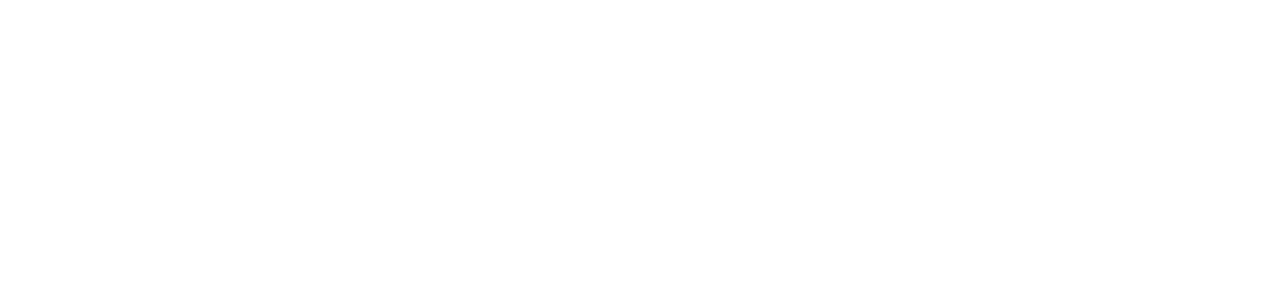
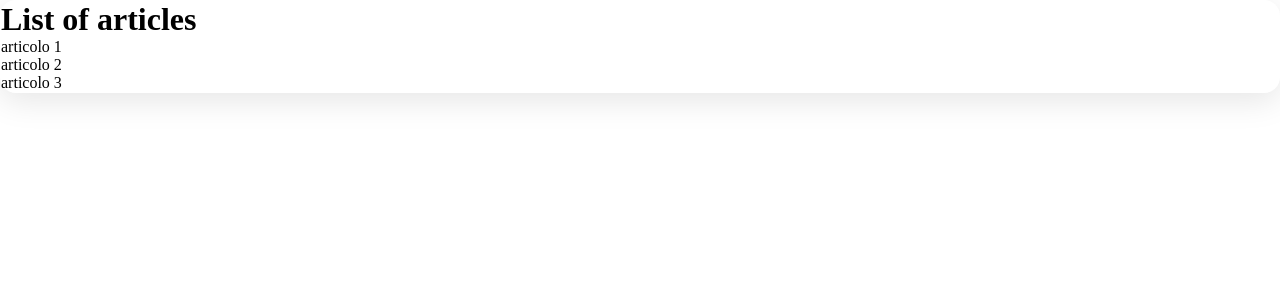
Before and after one commit to andrealoda/react-form, a React (Vite) app: page / in a window 1280 px wide. Shown: the top 300 px of the page. Built offline with nearby package versions, Linux system fonts and the light colour scheme.

Commit message:
introduce a list of articles

```diff
--- a/src/App.jsx
+++ b/src/App.jsx
@@ -1,10 +1,29 @@
 import { useState } from 'react'
+
+
+const articlesList = [
+  'articolo 1',
+  'articolo 2',
+  'articolo 3',
+]
 
 function App() {
 
+
+  const [article, setArticle] = useState(['articolo 1', 'articolo 2', 'articolo 3']);
+
+
   return (
     <>
+<div className="container glass-card">
+<h1 className="listTitle">List of articles</h1>
+<ul>
+  {articlesList.map((inList, i) => (
+    <li>{inList}</li>
+  ))}
+</ul>
 
+</div>
 
     </>
   )
--- a/src/index.css
+++ b/src/index.css
@@ -0,0 +1,18 @@
+* {
+    margin: 0;
+    padding: 0;
+    box-sizing: border-box;
+}
+
+
+.glass-card {
+    background: rgba(255, 255, 255, 0.05);
+    /* Sfondo quasi invisibile */
+    backdrop-filter: blur(10px);
+    /* Sfocatura dello sfondo */
+    border: 1px solid rgba(255, 255, 255, 0.1);
+    /* Bordo sottile "luce" */
+    border-radius: 16px;
+    box-shadow: 0 8px 32px rgba(0, 0, 0, 0.1);
+    /* Ombra morbida */
+}
```
